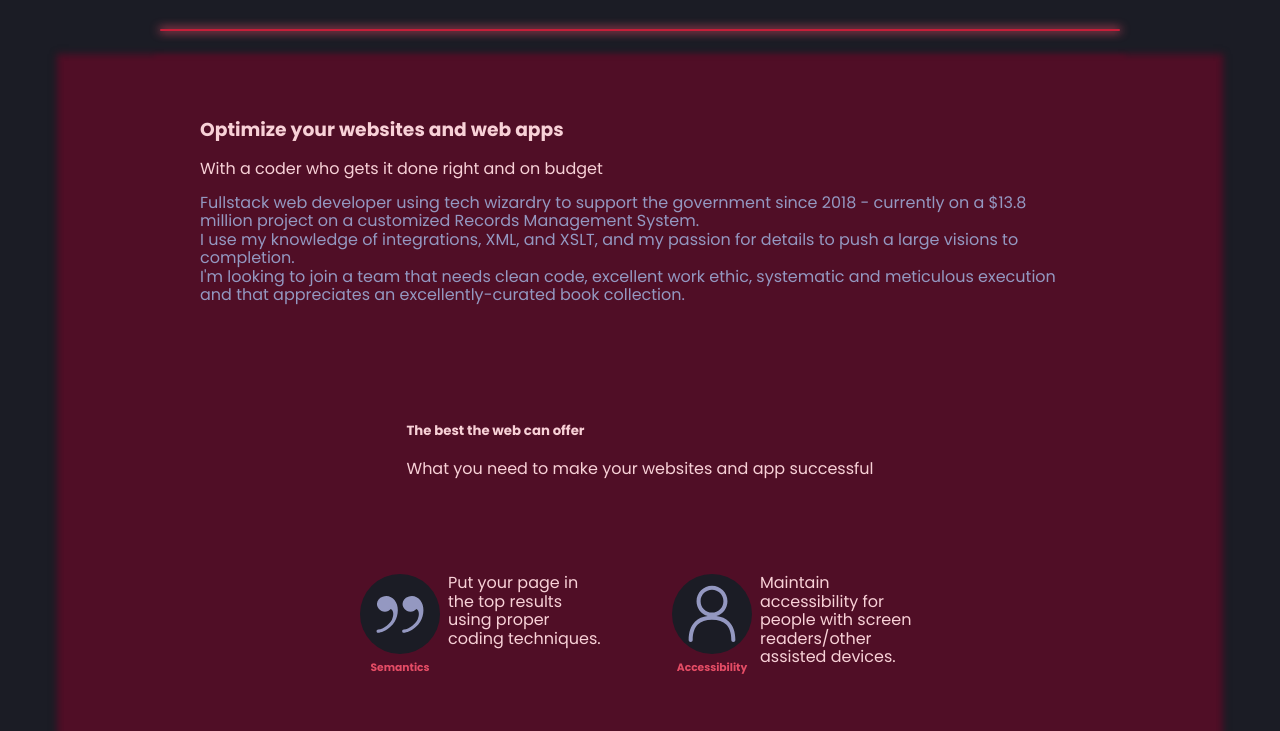
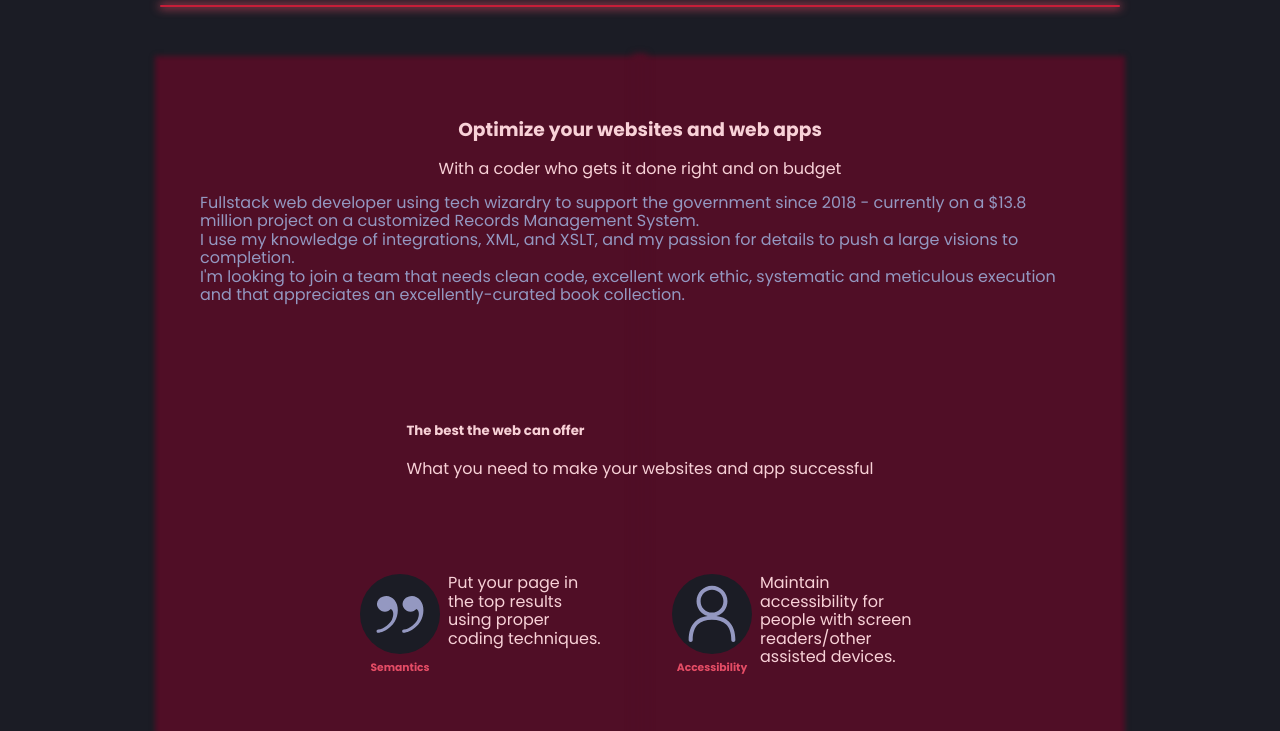
Before and after one commit to bekkemarr/bekkemarr.github.io, a plain HTML site: page index.html in a window 1280 px wide. Shown: the part 1029-1760 px from the top of the page. Drawn offline with Linux system fonts and the light colour scheme; a script that the page names is missing.

Commit message:
editted some formatting of the scss

```diff
--- a/css/style.scss
+++ b/css/style.scss
@@ -414,7 +414,6 @@ section {
         &::after {
             background: inherit;
             position: absolute;
-            width: 90vw;
             top: 0;
             left: 50%;
             transform: translateX(-50%);
@@ -426,7 +425,7 @@ section {
         position: relative;
         &::before{
             content:"";
-            top: -2rem;
+            top: -3.5rem;
             left: 0;
             position: absolute;
             display: block;
--- a/index.html
+++ b/index.html
@@ -157,11 +157,11 @@ TODO
         <section id="about" class="is-neon-card is-flex-center is-full-width is-primary-dark has-glow">
             <div class="persuasion">
                 <div>
-                    <h3 class="is-text-marr-pink-light">Optimize your websites and web apps</h3>
-                    <span class="is-text-marr-pink-light">With a coder who gets it done right and on budget</span>
+                    <h3 class="is-text-marr-pink-light is-flex-center">Optimize your websites and web apps</h3>
+                    <span class="is-text-marr-pink-light is-flex-center">With a coder who gets it done right and on budget</span>
                 </div>
                 <div>
-                    <p class="is-text-secondary">Fullstack web developer using tech wizardry to support the government since 2018 - currently on a $13.8 million project on a customized Records Management System.
+                    <p class="is-text-secondary is-flex-center">Fullstack web developer using tech wizardry to support the government since 2018 - currently on a $13.8 million project on a customized Records Management System.
                         <br>I use my knowledge of integrations, XML, and XSLT, and my passion for details to push a large visions to completion.
                         <br>I'm looking to join a team that needs clean code, excellent work ethic, systematic and meticulous execution and that appreciates an excellently-curated book collection.</p>
                 </div>
@@ -220,7 +220,7 @@ TODO
             </div>
         </section>
 
-        <!--
+<!--
 
                                      .                           .
                                    .o8                         .o8
```
Also changed, not shown: css/style.css, 1 other file.
